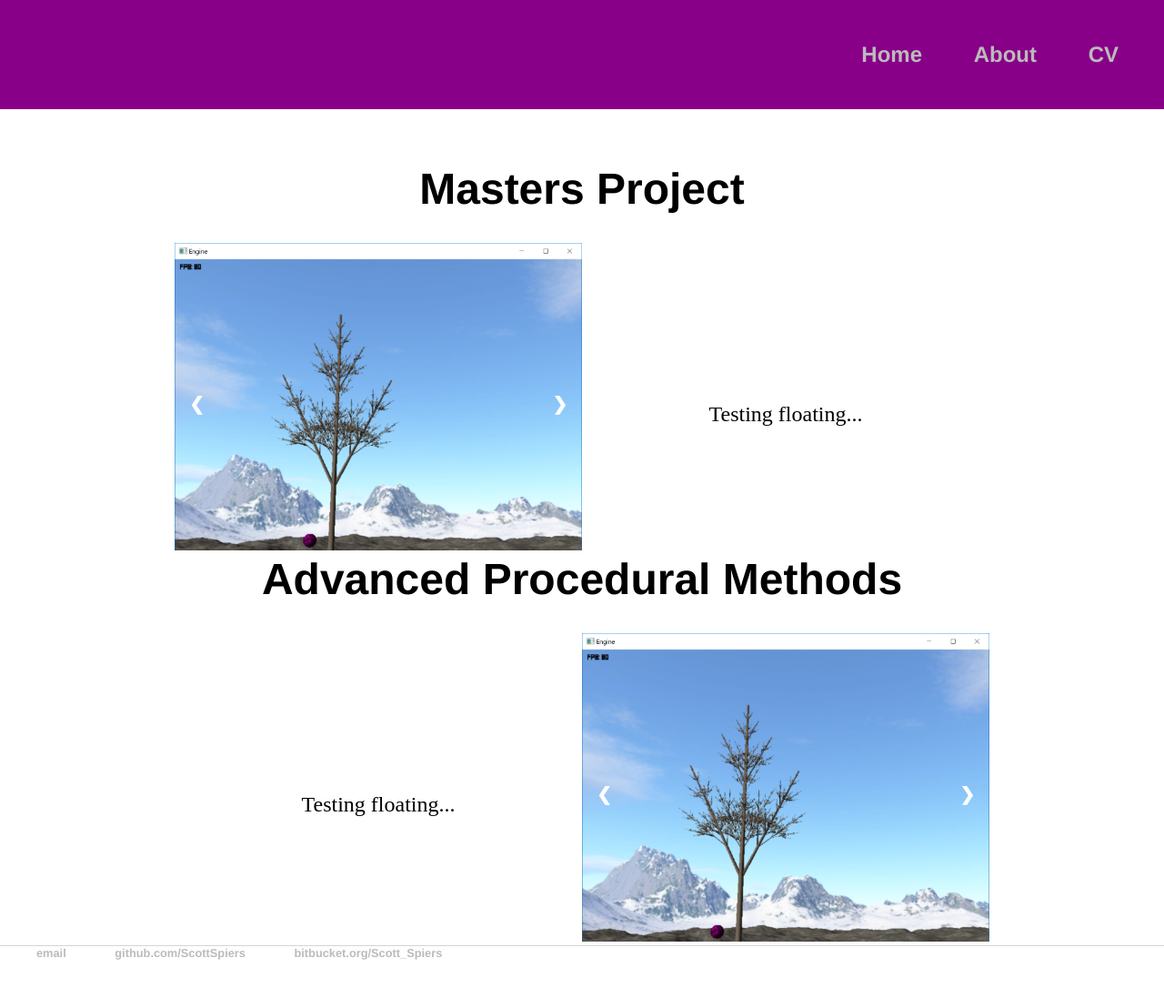
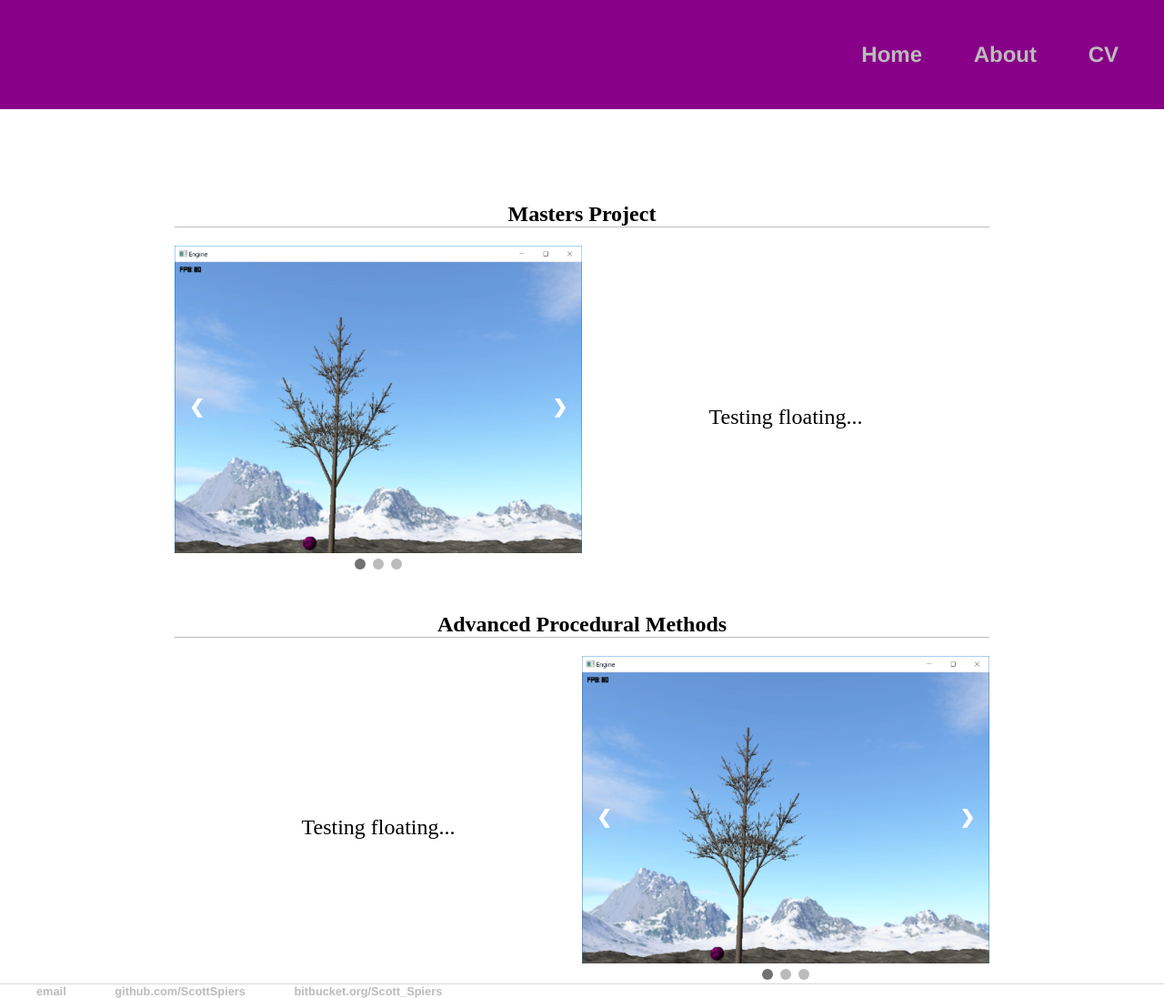
Before and after one commit to ScottSpiers/ScottSpiers.github.io, a Jekyll site: the page built from index.html, in a window 1280 px wide. Shown: the whole page at 91% size. Built offline with Jekyll 4.4.1, drawn with Linux system fonts in a browser that asks for light colours; before the commit the page ends 1055 px from its top, so only the background shows below that.

Commit message:
Altering headings, bringing back dots.

```diff
--- a/css/main.css
+++ b/css/main.css
@@ -47,6 +47,11 @@ h1
     font-family: 'Helvetica', 'Arial', 'Sans-Serif';
 }
 
+h2
+{
+    border-bottom: 1px solid #bbb;
+}
+
 p
 {
     font-size: 1.5em;
@@ -91,6 +96,7 @@ footer
 .module
 {
     clear: both;
+    padding-top: 2.5%;
 }
 
 .prev, .next
@@ -121,11 +127,11 @@ footer
     text-decoration: none;
 }
 
-.dot .dot2
+.dot, .dot2
 {
     cursor: pointer;
-    height: 10%;
-    width: 50%;
+    height: 12px;
+    width: 12px;
     margin: 0 2px;
     background-color: #bbb;
     border-radius: 50%;
--- a/index.html
+++ b/index.html
@@ -4,7 +4,7 @@ title: Scott Spiers, Portfolio
 ---
 
 <div class="module">
-    <h1 style="text-align: center">Masters Project</h1>
+    <h2 style="text-align: center">Masters Project</h2>
     <div class = "left">
         <div class="slideshow-container">
             <div class="fadeSlides">
@@ -37,7 +37,7 @@ title: Scott Spiers, Portfolio
  </div>
 
 <div class="module">
-    <h1 style="text-align: center">Advanced Procedural Methods</h1>
+    <h2 style="text-align: center">Advanced Procedural Methods</h2>
     <div class = "left">
         <div class="text-container">
             Testing floating...
```
